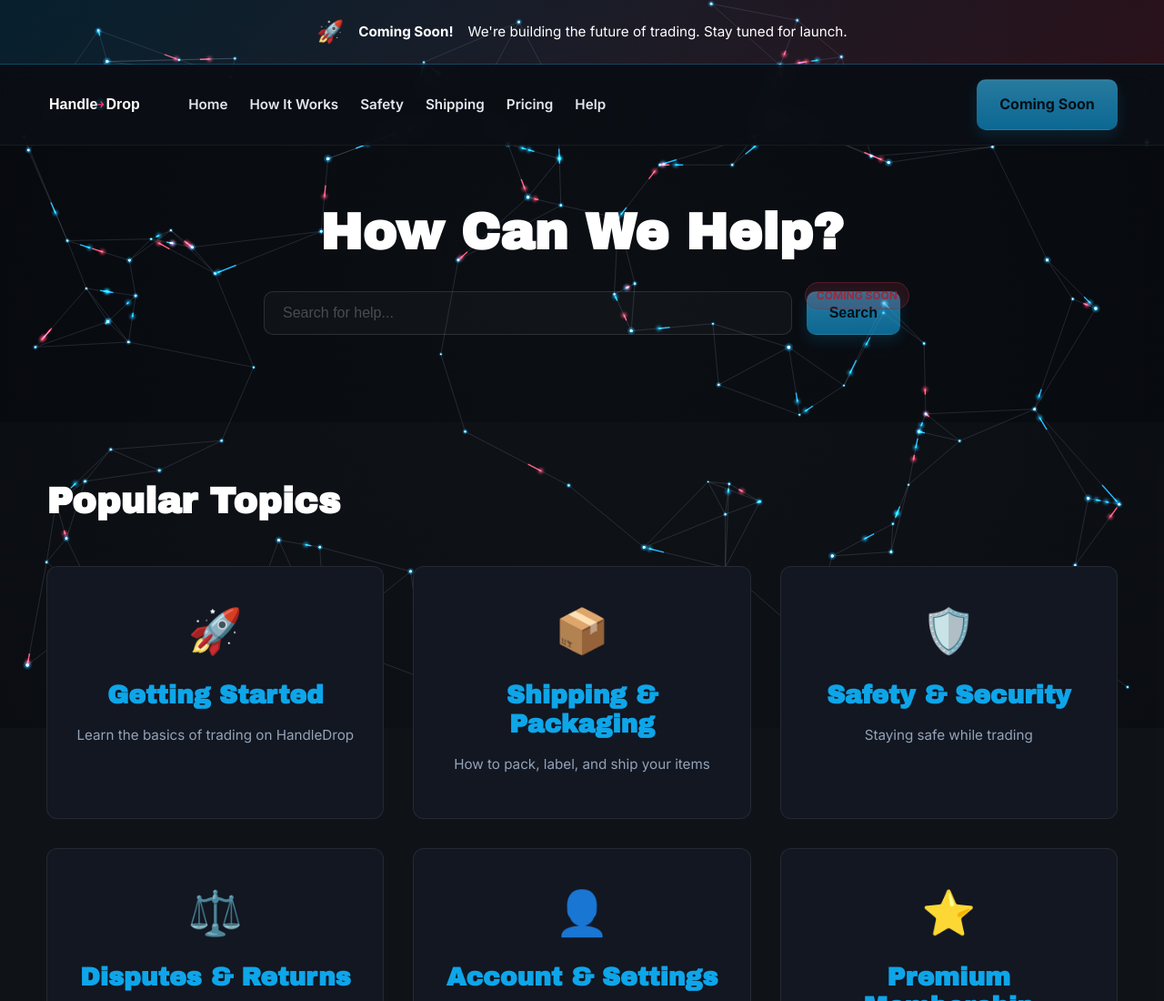
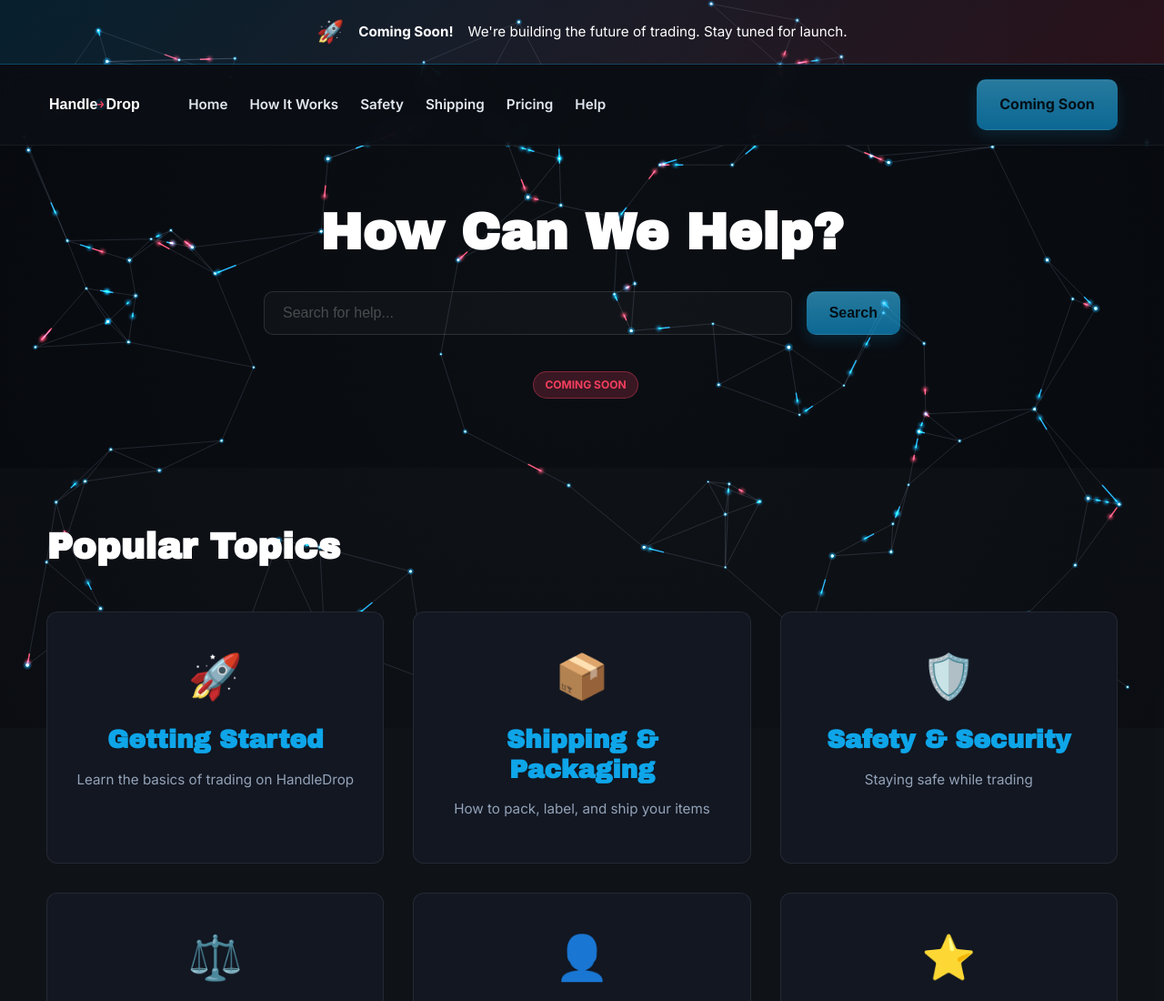
Before and after one commit to ronald50928/handledrop-site, a plain HTML site: page help.html in a window 1280 px wide. Shown: the top 1100 px of the page at 91% size. Drawn offline with Linux system fonts and the light colour scheme.

Commit message:
fix: remove floating 'COMING SOON' badges
- Moved badges from absolute positioning (floating on top) to below forms
- Changed from floating span to proper paragraph element
- Now badges appear cleanly below disabled search bars
- Fixed on 3 pages: homepage, shipping, help

No more overlapping badges floating on top of search bars!

```diff
--- a/help.html
+++ b/help.html
@@ -54,11 +54,11 @@
         <div class="wrap center">
           <h1 class="display">How Can We Help?</h1>
           <!-- TODO: Enable search when app launches -->
-          <form class="help-search" action="#" method="get" style="opacity: 0.6; pointer-events: none; position: relative;">
+          <form class="help-search" action="#" method="get" style="opacity: 0.6; pointer-events: none;">
             <input type="search" placeholder="Search for help..." aria-label="Search help articles" class="search-input" id="help-search" disabled />
             <button type="submit" class="btn btn-primary" disabled>Search</button>
-            <span class="demo-badge" style="position: absolute; top: -10px; right: -10px;">COMING SOON</span>
           </form>
+          <p class="demo-badge" style="margin-top: 0.5rem; display: inline-block;">COMING SOON</p>
         </div>
       </section>
 
```
Also changed, not shown: index.html (+2 -2 lines), shipping.html (+2 -2 lines).
